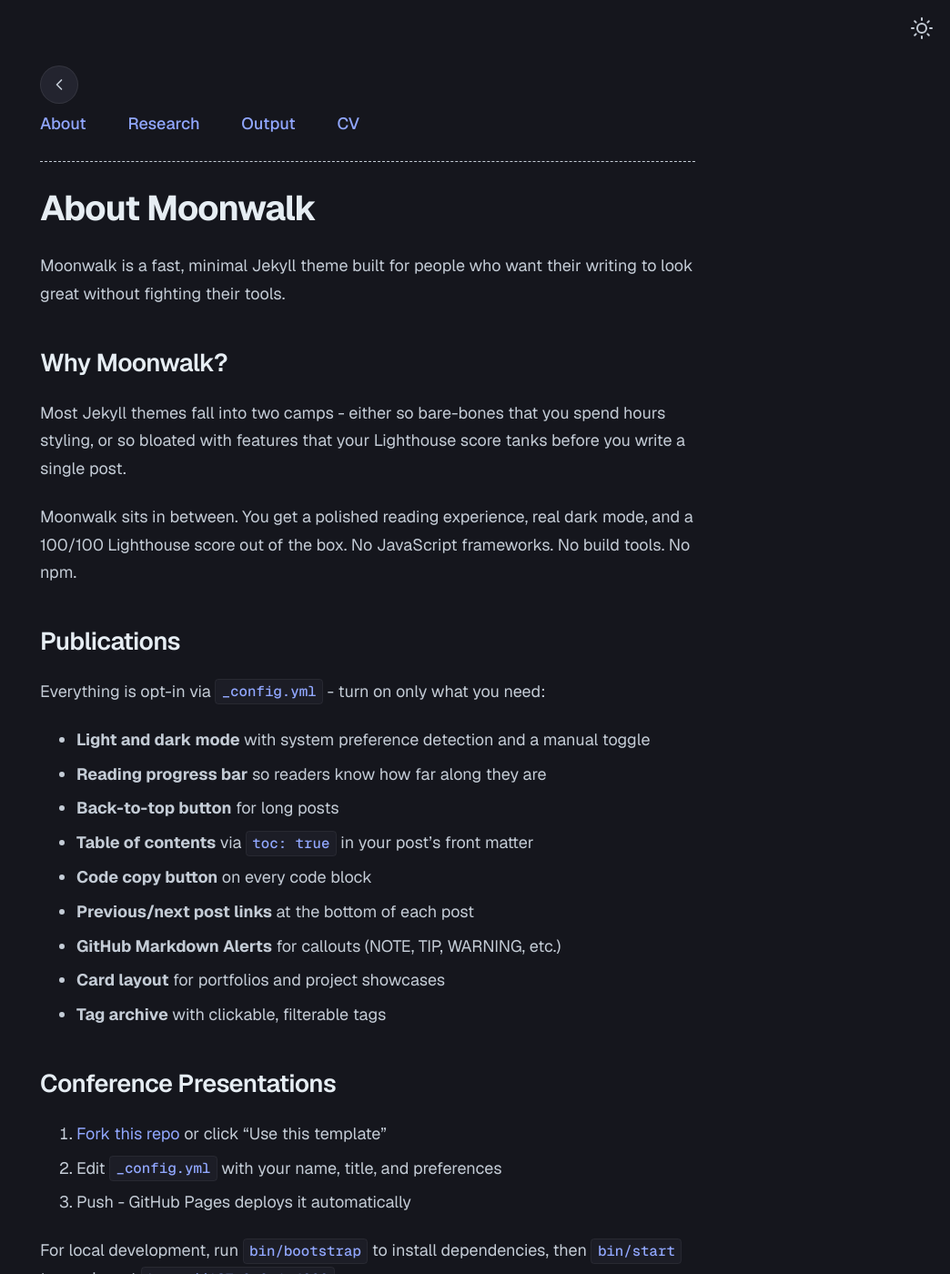
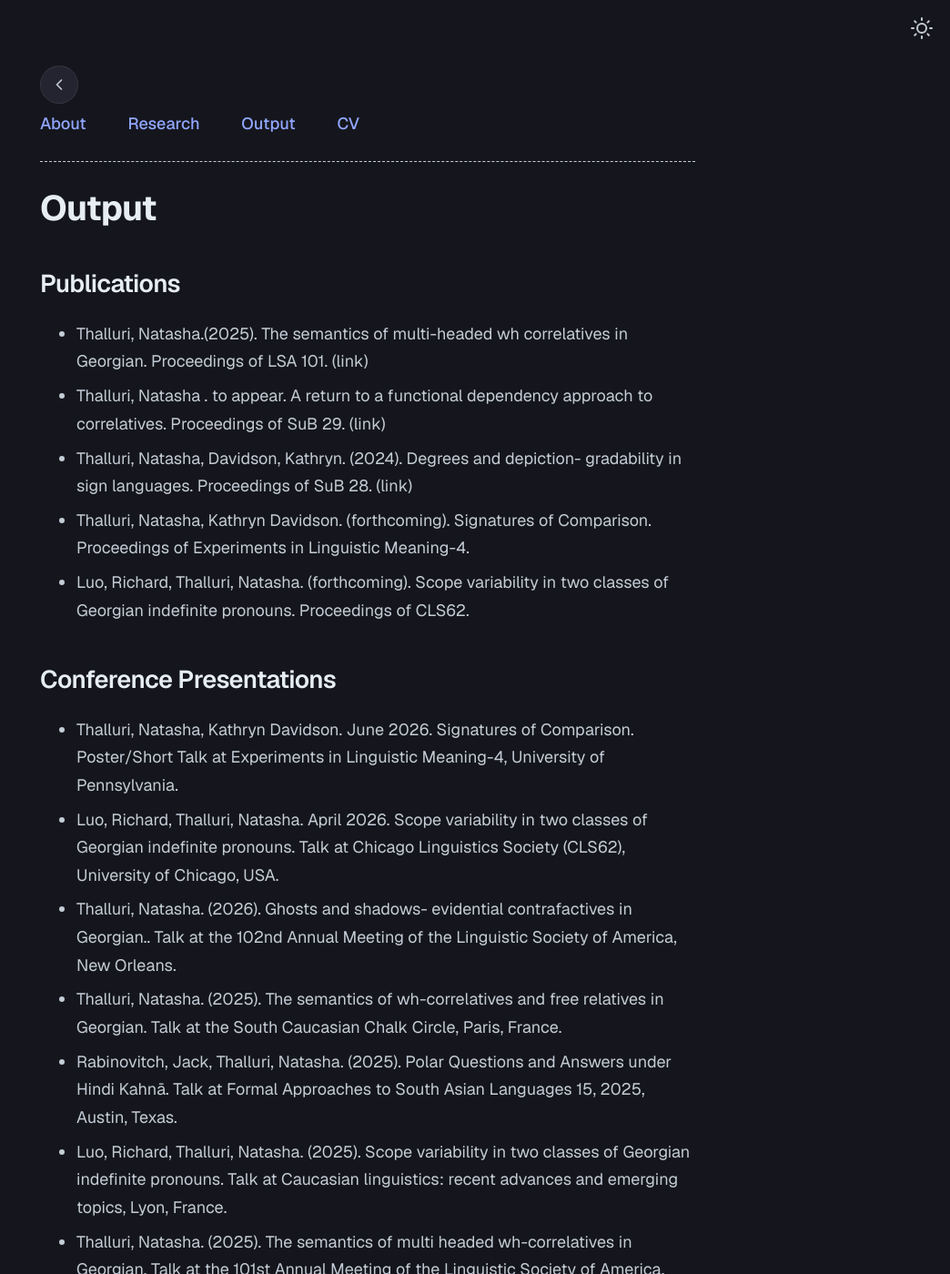
Before and after one commit to nthalluri/natasha-thalluri, a Jekyll site: the page built from about.md, in a window 1280 px wide and 1400 px high. Shown: the whole window at 91% size, without its empty margins (236-1280 px from the left). Built offline with Jekyll 4.4.1, drawn with Linux system fonts in a browser that asks for light colours; some of the changed text lies outside the part shown.

Commit message:
Revise about.md with new title and content
Updated title and removed theme description. Added new publications and conference presentations.

```diff
--- a/about.md
+++ b/about.md
@@ -1,37 +1,34 @@
 ---
 layout: about
-title: About Moonwalk
+title: Output
 ---
-
-Moonwalk is a fast, minimal Jekyll theme built for people who want their writing to look great without fighting their tools.
-
-## Why Moonwalk?
-
-Most Jekyll themes fall into two camps - either so bare-bones that you spend hours styling, or so bloated with features that your Lighthouse score tanks before you write a single post.
-
-Moonwalk sits in between. You get a polished reading experience, real dark mode, and a 100/100 Lighthouse score out of the box. No JavaScript frameworks. No build tools. No npm.
 
 ## Publications
 
-Everything is opt-in via `_config.yml` - turn on only what you need:
+- Thalluri, Natasha.(2025). The semantics of multi-headed wh correlatives in Georgian. Proceedings of LSA 101. (link)
+- Thalluri, Natasha . to appear. A return to a functional dependency approach to correlatives. Proceedings of SuB 29. (link)
+- Thalluri, Natasha, Davidson, Kathryn. (2024). Degrees and depiction- gradability in sign languages. Proceedings of SuB 28. (link)
+- Thalluri, Natasha, Kathryn Davidson.  (forthcoming). Signatures of Comparison. Proceedings of Experiments in Linguistic Meaning-4.
+- Luo, Richard, Thalluri, Natasha. (forthcoming). Scope variability in two classes of Georgian indefinite pronouns. Proceedings of CLS62.
 
-- **Light and dark mode** with system preference detection and a manual toggle
-- **Reading progress bar** so readers know how far along they are
-- **Back-to-top button** for long posts
-- **Table of contents** via `toc: true` in your post's front matter
-- **Code copy button** on every code block
-- **Previous/next post links** at the bottom of each post
-- **GitHub Markdown Alerts** for callouts (NOTE, TIP, WARNING, etc.)
-- **Card layout** for portfolios and project showcases
-- **Tag archive** with clickable, filterable tags
 
 ## Conference Presentations
 
-1. [Fork this repo](https://github.com/abhinavs/moonwalk/fork) or click "Use this template"
-2. Edit `_config.yml` with your name, title, and preferences
-3. Push - GitHub Pages deploys it automatically
+- Thalluri, Natasha, Kathryn Davidson. June 2026. Signatures of Comparison. Poster/Short Talk at Experiments in Linguistic Meaning-4, University of Pennsylvania.
+- Luo, Richard, Thalluri, Natasha. April 2026. Scope variability in two classes of Georgian indefinite pronouns. Talk at Chicago Linguistics Society (CLS62), University of Chicago, USA.
+- Thalluri, Natasha. (2026). Ghosts and shadows- evidential contrafactives in Georgian.. Talk at the 102nd Annual Meeting of the Linguistic Society of America, New Orleans.
+- Thalluri, Natasha. (2025). The semantics of wh-correlatives and free relatives in Georgian. Talk at the South Caucasian Chalk Circle, Paris, France.
+- Rabinovitch, Jack, Thalluri, Natasha. (2025). Polar Questions and Answers under Hindi Kahnā. Talk at Formal Approaches to South Asian Languages 15, 2025, Austin, Texas.
+- Luo, Richard, Thalluri, Natasha. (2025). Scope variability in two classes of Georgian indefinite pronouns. Talk at Caucasian linguistics: recent advances and emerging topics, Lyon, France.
+- Thalluri, Natasha. (2025). The semantics of multi headed wh-correlatives in Georgian. Talk at the 101st Annual Meeting of the Linguistic Society of America, Philadelphia.
+- Thalluri, Natasha, Kathryn Davidson. (2025). Universality and Variation in sign language comparatives. Poster at Theoretical Issues in Sign Language Research 15 (TISLR), Addis Ababa, Ethiopia.
+- Thalluri, Natasha. (2024). A return to a functional dependency approach to correlatives. Poster at Sinn und Bedeutung 29, Noto.
+- Thalluri, Natasha, Kathryn Davidson. (2024). Towards a unified view of `co-sign gesture’ depictions as demonstrations. Poster/Short talk at Formal and Experimental Advances in Sign Language Theory (FEAST), Michigan, Ann Arbor.
+- Thalluri, Natasha. (2024). Reanalysis and lexical innovation in the pronominal paradigm in Dakkhini Urdu. Poster at (Formal) Approaches to South Asian Languages 14, Stony Brook, New York.
+- Thalluri, Natasha. (2024). Morphosyntactic convergence in Dakkhini Urdu- reanalysis and lexical innovation in the pronominal paradigm. Poster at the 100th Annual Meeting of the Linguistic Society of America, New York City.
+- Thalluri, Natasha, Kathryn Davidson. (2023). Degrees and depiction- gradability in sign languages. Talk at Sinn und Bedeutung 28, Bochum.
+- Thalluri, Natasha. (2022). Comparing comparatives in English and Hindi: an argument against Type Economy. Talk at GLOW in Asia XIII, Hong Kong (Online)
 
-For local development, run `bin/bootstrap` to install dependencies, then `bin/start` to preview at `http://127.0.0.1:4000`.
 
 ## Invited Talks
 
```
